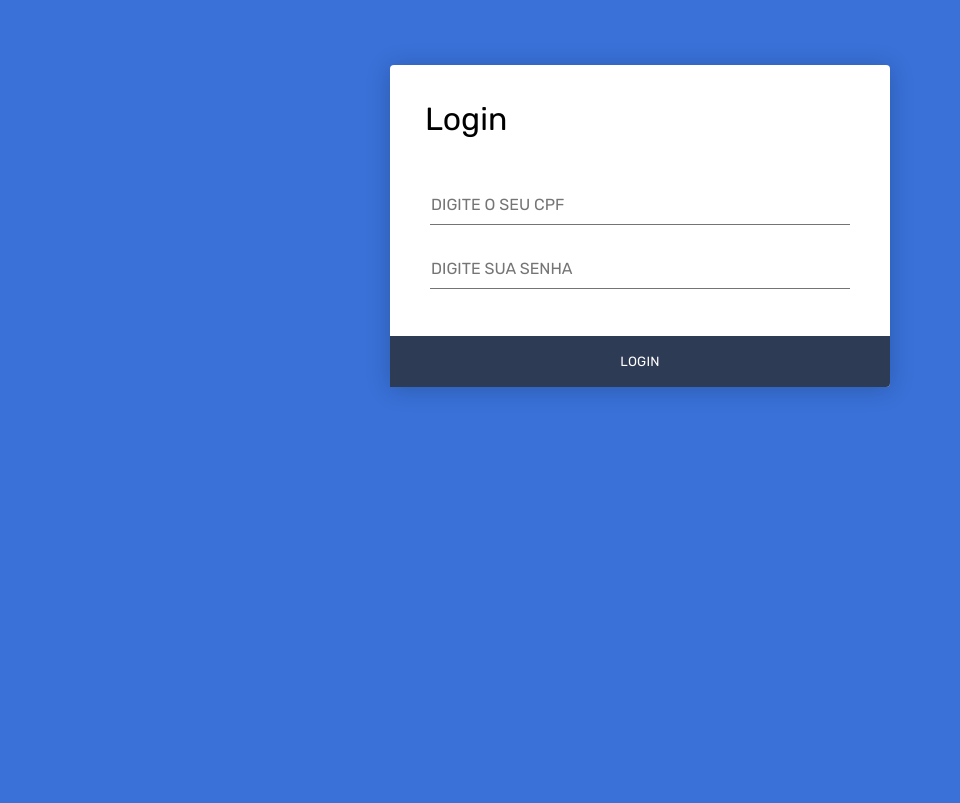
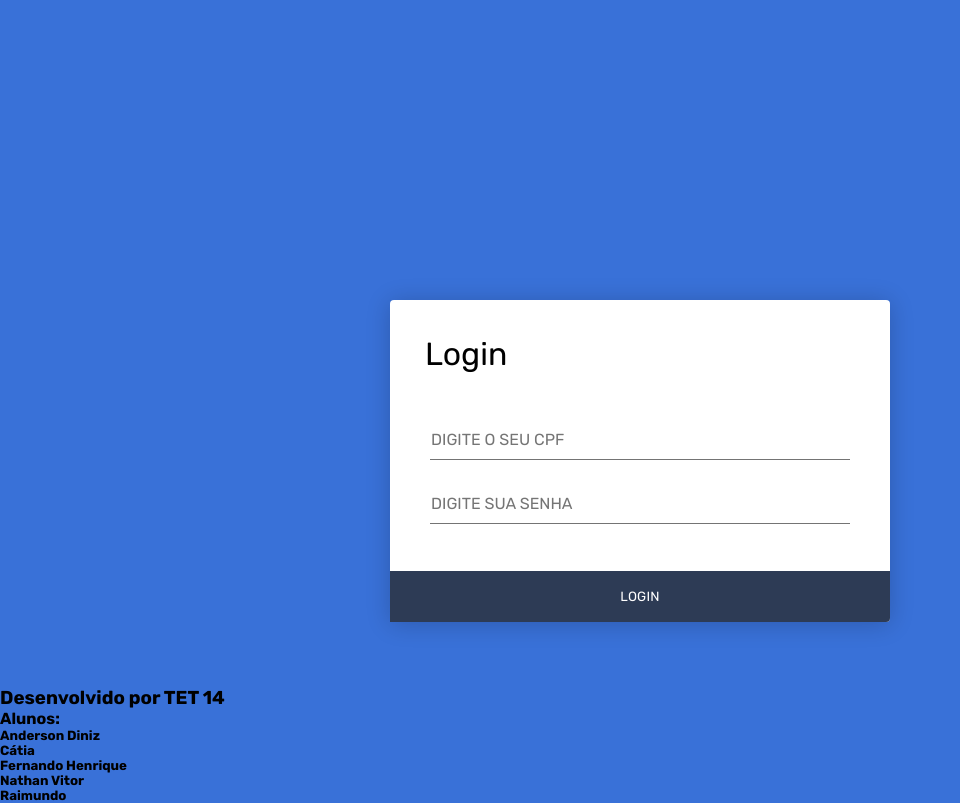
Before and after one commit to FerHe05/ProjetoArduino, a PHP site: page / in a window 1280 px wide. Shown: the whole page, without its empty margins (0-960 px from the left). Before the commit the page ends 396 px from the top, so only its background shows below. Run offline with PHP 8.4, Linux system fonts and the light colour scheme.

Commit message:
Add files via upload

```diff
--- a/projeto/index.php
+++ b/projeto/index.php
@@ -24,10 +24,19 @@
     </div>
   </form>
 </div>
-<?php
 
+    <section>
+      <div class="textos">
+        <h3>Desenvolvido por TET 14</h3>
+        <h4>Alunos:</h4>
+        <h5>Anderson Diniz</h5>
+        <h5>Cátia</h5>
+        <h5>Fernando Henrique</h5>
+        <h5>Nathan Vitor</h5>
+        <h5>Raimundo</h5>
 
-?>
+      </div>
+    </section>
 
 
 </body>
--- a/projeto/index_style.css
+++ b/projeto/index_style.css
@@ -8,6 +8,7 @@
 body {
   background: #3971d8;
   font-family: 'Rubik', sans-serif;
+  margin-top: 300px;
 }
 
 .login-form {
@@ -18,7 +19,7 @@ body {
   display: flex;
   -webkit-box-orient: vertical;
   -webkit-box-direction: normal;
-          flex-direction: column;
+  flex-direction: column;
   border-radius: 4px;
   box-shadow: 0 2px 25px rgba(0, 0, 0, 0.2);
 }
```
